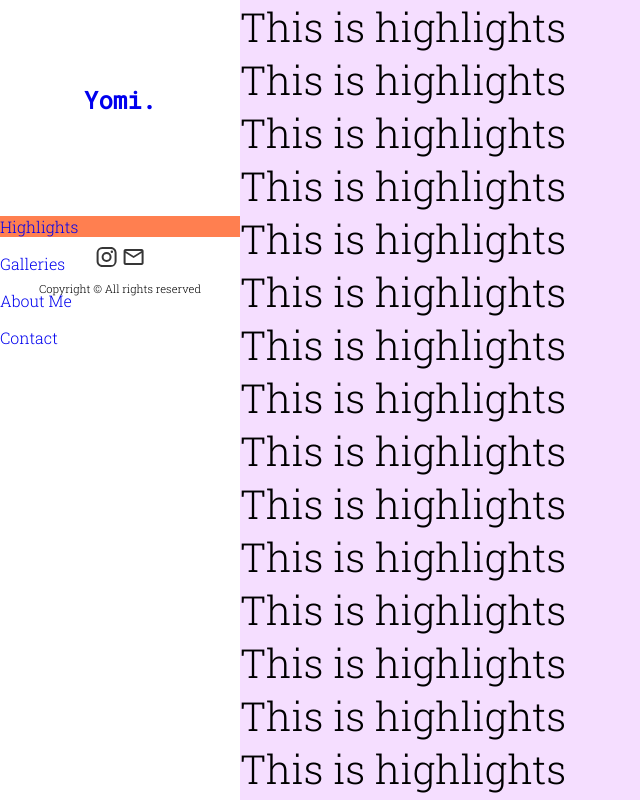
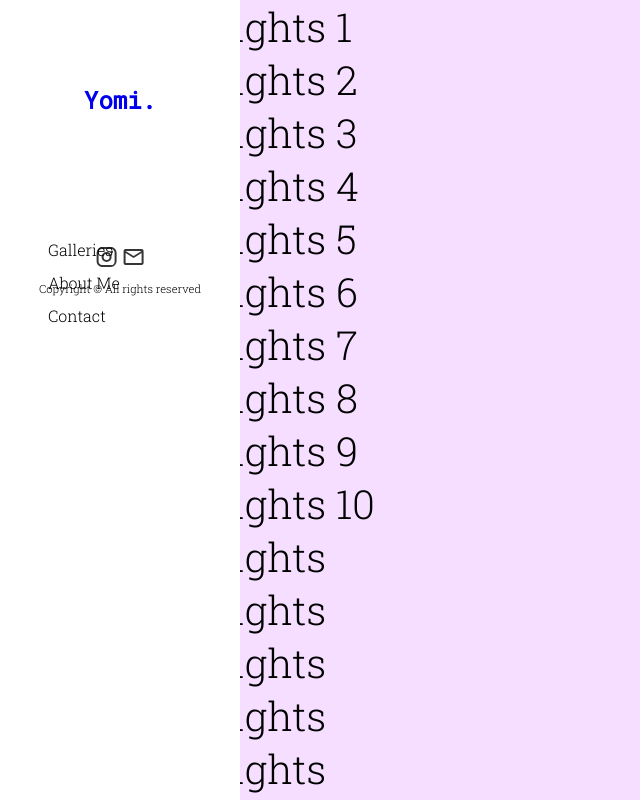
Before and after one commit to abayomi185/yomitosh-photo, a Next.js app: page / in a window 1280 px wide. Shown: the top 800 px of the page, without its empty margins (0-640 px from the left). Built offline with nearby package versions, Linux system fonts and the light colour scheme.

Commit message:
Fix issues with webkit rendering

```diff
--- a/Styles/GlobalStyles.jsx
+++ b/Styles/GlobalStyles.jsx
@@ -76,6 +76,11 @@ h1 {
 main {
   flex-direction: row;
 }
+
+#main-content {
+  margin-left: 240px;
+}
+
 }
 
 `;
--- a/components/SidebarItem_component/SidebarItem.jsx
+++ b/components/SidebarItem_component/SidebarItem.jsx
@@ -10,8 +10,8 @@ function SidebarItem(props) {
         <Style>
             <Link href={props.link} shallow >
                 <a>
-                    <li className={router.pathname == props.link ? "active-item" : ""}>
-                        <p className="sidebar-item hover-transition">{props.item}</p>
+                    <li className={`hover-transition ${router.pathname == props.link ? "active-item" : ""}`}>
+                        <p className="sidebar-item">{props.item}</p>
                         {/* <h2 className="sidebar-item hover-transition"><Link href={props.link}><a>{props.item}</a></Link></h2> */}
                     </li>
                 </a>
--- a/components/SidebarItem_component/SidebarItem.styled.jsx
+++ b/components/SidebarItem_component/SidebarItem.styled.jsx
@@ -54,8 +54,6 @@ li:hover {
 
 p {
   padding: 7px;
-  padding-right: 7px;
-  padding-left: 7px;
 }
 
 p:hover {
@@ -63,6 +61,7 @@ p:hover {
 }
 
 }
+
 @media only screen and (min-width: ${styles_var.desktop}) {
 
 .active-item {
@@ -75,16 +74,23 @@ p:hover {
 
 }
 
+li {
+  margin: 0 20px;
+}
+
 li:hover {
     background-color: ${styles_var.coral_color};
 }
 
 p {
   font-size: 1rem;
-  margin: 0;
   padding: 2.5% 0 2.5% 20%;
   color: ${styles_var.black_color};
   text-align: left;
+}
+
+p:hover {
+  color: ${styles_var.white_color};
 }
 
 }
--- a/components/Sidebar_component/Sidebar.jsx
+++ b/components/Sidebar_component/Sidebar.jsx
@@ -56,12 +56,16 @@ export default function Sidebar() {
                         <SidebarItem item="Contact" link="/Contact" />
                     </ul>
                 </div>
-                <div className="social-icons">
-                    <SocialIcons />
+
+                <div className="footer">
+                    <div className="social-icons">
+                        <SocialIcons />
+                    </div>
+                    <div className="sidebar-footer">
+                        <small className="copyright-text">Copyright &copy; All rights reserved</small>
+                    </div>
                 </div>
-                <div className="sidebar-footer">
-                    <small className="copyright-text">Copyright &copy; All rights reserved</small>
-                </div>
+
             </div>
         </Sidebar_Style>
 
--- a/components/Sidebar_component/Sidebar.styled.jsx
+++ b/components/Sidebar_component/Sidebar.styled.jsx
@@ -65,6 +65,10 @@ ul {
   margin: 0;
 }
 
+.footer {
+
+}
+
 .sidebar-footer {
   text-align: center;
   flex-shrink: 0;
@@ -116,7 +120,7 @@ ul {
 ul {
   display: flex;
   justify-content: space-evenly;
-  margin: 0 13rem;
+  margin: 0 12rem;
 }
 
 }
@@ -125,6 +129,7 @@ ul {
 
 .sidebar{
   /* flex-direction: column; */
+  position: fixed;
   width: 240px;
   height: 100vh;
 }
--- a/pages/Highlights.js
+++ b/pages/Highlights.js
@@ -16,16 +16,16 @@ export default function Highlights() {
 
     return (
         <div>
-            <h1>This is highlights</h1>
-            <h1>This is highlights</h1>
-            <h1>This is highlights</h1>
-            <h1>This is highlights</h1>
-            <h1>This is highlights</h1>
-            <h1>This is highlights</h1>
-            <h1>This is highlights</h1>
-            <h1>This is highlights</h1>
-            <h1>This is highlights</h1>
-            <h1>This is highlights</h1>
+            <h1>This is highlights 1</h1>
+            <h1>This is highlights 2</h1>
+            <h1>This is highlights 3</h1>
+            <h1>This is highlights 4</h1>
+            <h1>This is highlights 5</h1>
+            <h1>This is highlights 6</h1>
+            <h1>This is highlights 7</h1>
+            <h1>This is highlights 8</h1>
+            <h1>This is highlights 9</h1>
+            <h1>This is highlights 10</h1>
             <h1>This is highlights</h1>
             <h1>This is highlights</h1>
             <h1>This is highlights</h1>
--- a/pages/Layout.js
+++ b/pages/Layout.js
@@ -34,9 +34,6 @@ export default function Layout(props) {
 
           </motion.div>
         </main>
-
-        <footer>
-        </footer>
       </div>
     </>
   )
```
